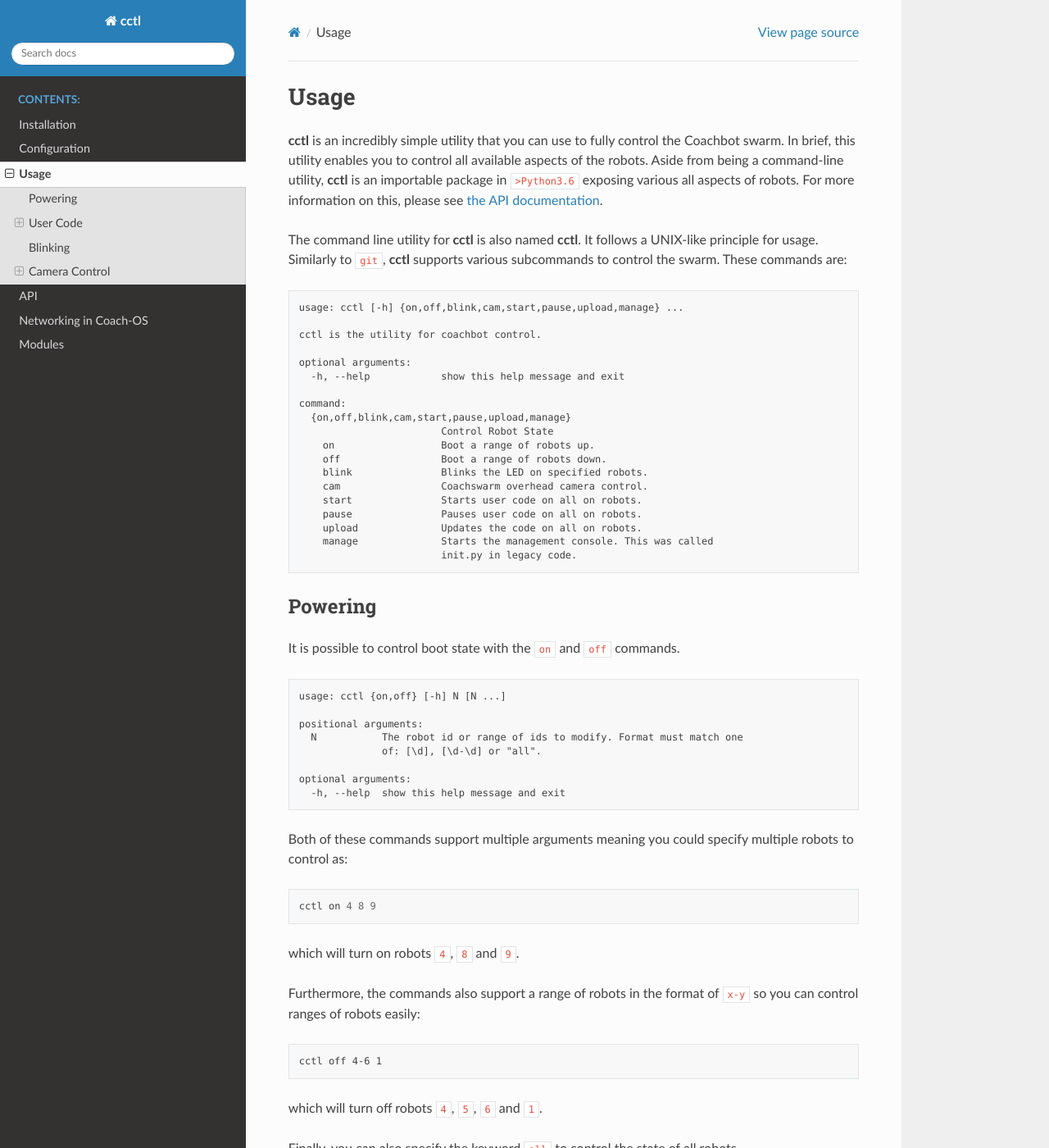
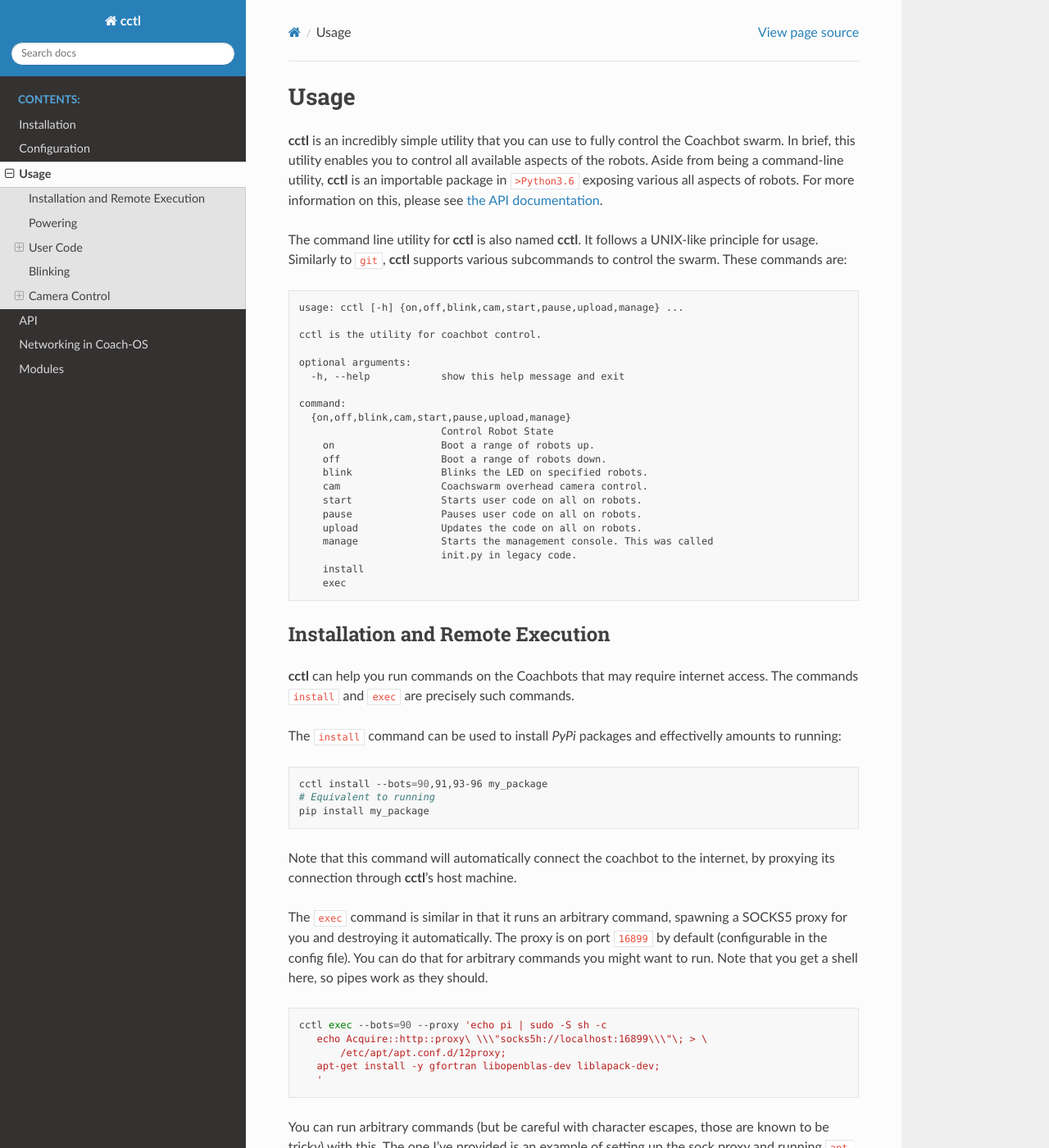
Before and after one commit to coachbots/cctl, a Sphinx documentation site: the page built from docs/source/usage.rst, in a window 1280 px wide and 1400 px high. Shown: the whole window at 82% size. Built offline with Sphinx 7.4.7 and the Read the Docs theme 2.0.0, drawn with Linux system fonts in a browser that asks for light colours; some of the changed text lies outside the part shown.

Commit message:
Updated documentation and did bugfixes

```diff
--- a/docs/source/usage.rst
+++ b/docs/source/usage.rst
@@ -32,6 +32,50 @@ subcommands to control the swarm. These commands are:
        upload              Updates the code on all on robots.
        manage              Starts the management console. This was called
                            init.py in legacy code.
+       install
+       exec
+
+Installation and Remote Execution
+---------------------------------
+
+**cctl** can help you run commands on the Coachbots that may require internet
+access. The commands ``install`` and ``exec`` are precisely such commands.
+
+The ``install`` command can be used to install `PyPi` packages and effectivelly
+amounts to running:
+
+.. code-block:: bash
+
+   cctl install --bots=90,91,93-96 my_package
+   # Equivalent to running
+   pip install my_package
+
+Note that this command will automatically connect the coachbot to the internet,
+by proxying its connection through **cctl**'s host machine.
+
+The ``exec`` command is similar in that it runs an arbitrary command, spawning
+a SOCKS5 proxy for you and destroying it automatically. The proxy is on port
+``16899`` by default (configurable in the config file). You can do that for
+arbitrary commands you might want to run. Note that you get a shell here, so
+pipes work as they should.
+
+.. code-block:: bash
+
+   cctl exec --bots=90 --proxy 'echo pi | sudo -S sh -c
+      echo Acquire::http::proxy\ \\\"socks5h://localhost:16899\\\"\; > \
+          /etc/apt/apt.conf.d/12proxy;
+      apt-get install -y gfortran libopenblas-dev liblapack-dev;
+      '
+
+You can run arbitrary commands (but be careful with character escapes, those
+are known to be tricky) with this. The one I've provided is an example of
+setting up the sock proxy and running ``apt-get``. This is for example
+purposes. If you've followed the installation guide, you won't need to manually
+fiddle with ``12proxy`` and can just install with ``apt-get`` by running:
+
+.. code-block:: bash
+
+   cctl exec --bots=90 --proxy 'echo pi | sudo -S apt-get install -y pkg'
 
 Powering
 --------
```
Also changed, not shown: docs/source/installation.rst (+11 -0 lines), 1 other file.
